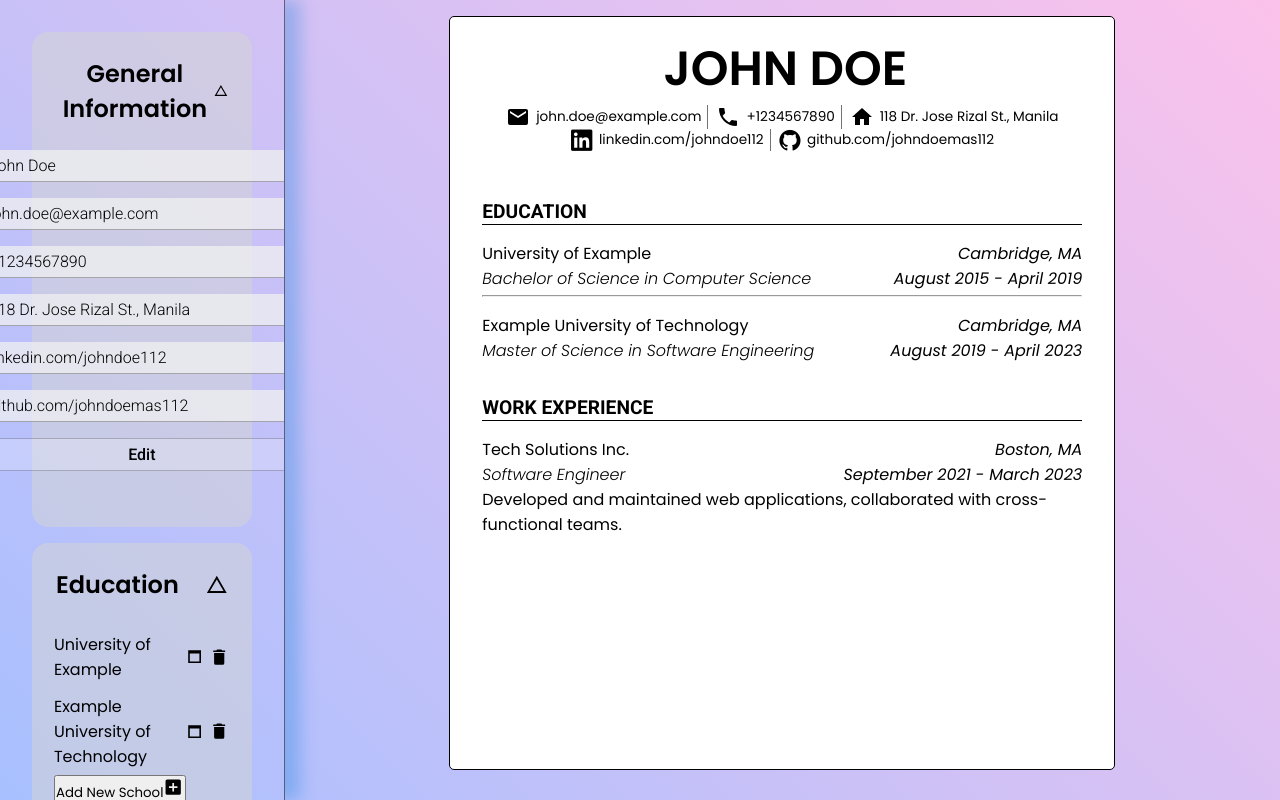
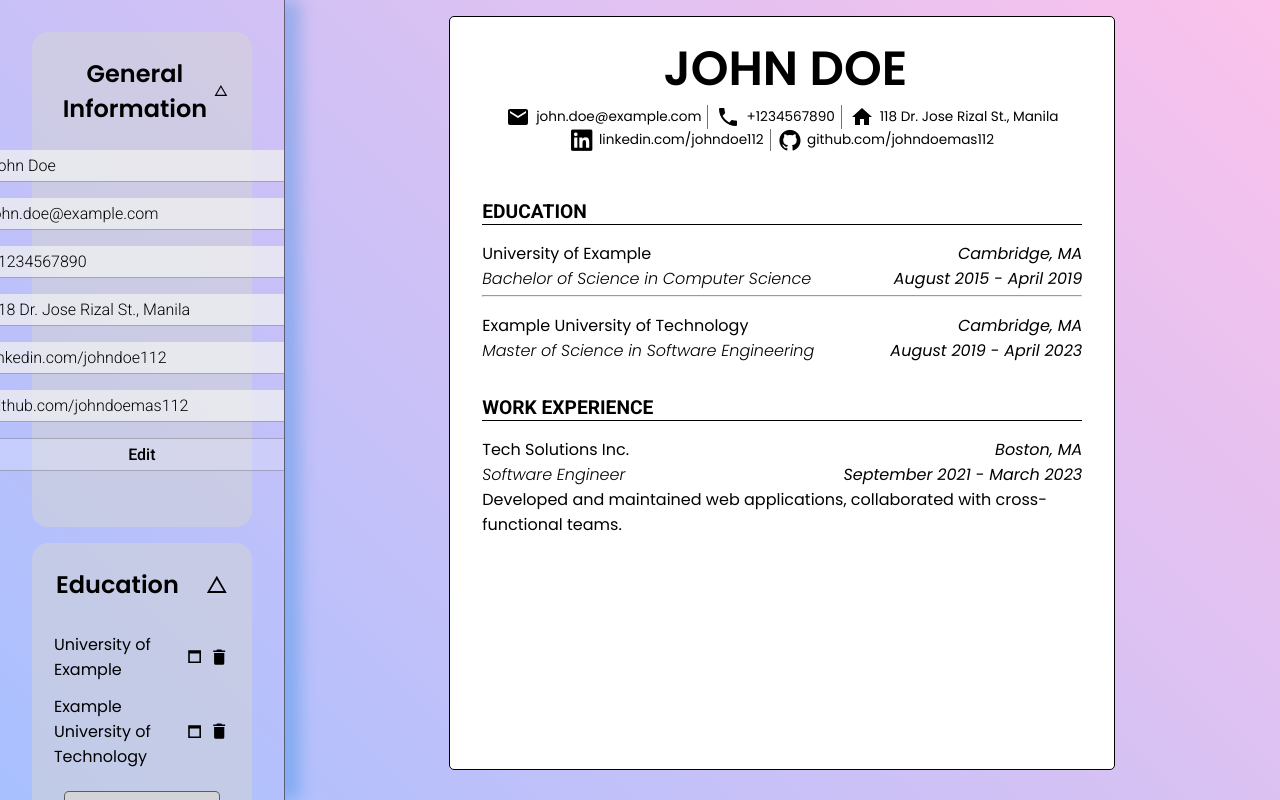
Before and after one commit to espiritukarl/odin-cv-application, a React (Vite) app: page / in a window 1280 px wide. Both pictures are taken after a click on the button "Education". Built offline with nearby package versions, Linux system fonts and the light colour scheme.

Commit message:
Gave styling to new "Add New School" button

```diff
--- a/src/styles/form.css
+++ b/src/styles/form.css
@@ -5,6 +5,11 @@
   flex-direction: column;
   align-items: center;
   gap: 16px;
+}
+
+.education,
+.work-experience {
+  margin-top: 16px;
 }
 
 input,
@@ -93,7 +98,45 @@ textarea,
 
 .new-form {
   display: flex;
+  justify-content: center;
   width: 80%;
   margin: 0 auto;
   margin-bottom: 4px;
 }
+
+.new-form > button {
+  display: flex;
+  justify-content: center;
+  align-items: center;
+  gap: 8px;
+  font-size: 0.85rem;
+  padding: 8px;
+  border: 1px solid rgba(0, 0, 0, 0.568);
+  border-radius: 5px;
+  background-color: rgba(214, 214, 214, 0.856);
+  margin: 16px 0;
+
+  transition: all 0.3s ease;
+}
+
+.new-form > button:hover {
+  cursor: pointer;
+  color: rgb(0, 87, 0);
+  background-color: rgba(238, 238, 238, 0.74);
+}
+
+.close-form {
+  display: flex;
+  justify-content: flex-end;
+  width: 80%;
+  border-radius: 5px;
+  margin: 0 auto;
+  margin-bottom: 4px;
+}
+
+.close-form > button:hover {
+  cursor: pointer;
+  color: rgb(87, 0, 0);
+  background-color: rgba(238, 238, 238, 0.74);
+  border-radius: 5px;
+}
```
